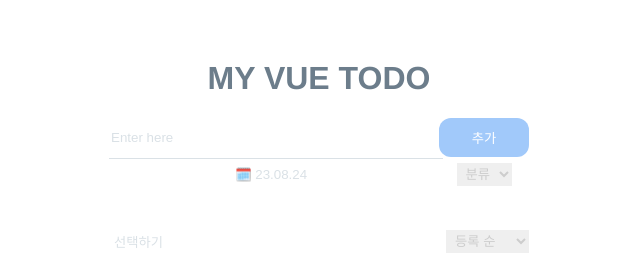
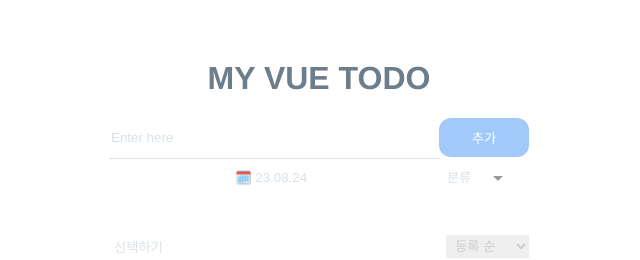
Before and after one commit to choi-hye-rin/vue-todolist, a Vue app: page / in a window 1280 px wide. Shown: the top 260 px of the page, without its empty margins (321-961 px from the left). Built offline with nearby package versions, Linux system fonts and the light colour scheme; data requests are answered from the project's data file.

Commit message:
fix: select를 multi select로 변경

```diff
--- /dev/null
+++ b/src/components/MultiSelectComponent.vue
@@ -0,0 +1,105 @@
+<template>
+  <div class="select-wrapper">
+    <MultiSelect
+      v-model="model2"
+      :placeholder="placeholder"
+      :options="itemList"
+      :searchable="true"
+      :allow-empty="false"
+      :height="300"
+      label="value"
+      track-by="value"
+      :preselect-first="false"
+      :select-label="null"
+      deselect-label="selected"
+    >
+    </MultiSelect>
+  </div>
+</template>
+
+<script>
+import MultiSelect from "vue-multiselect";
+
+export default {
+  name: "MultiSelectComponent",
+  props: {
+    value: {},
+    itemList: {
+      type: Array,
+    },
+    placeholder: {
+      type: String,
+    },
+  },
+  components: { MultiSelect },
+  data() {
+    return {
+      multiselectSelected: null,
+    };
+  },
+  computed: {
+    model2: {
+      get() {
+        return this.value;
+      },
+      set(value) {
+        this.$emit("input", value);
+      },
+    },
+  },
+};
+</script>
+
+<style src="vue-multiselect/dist/vue-multiselect.min.css"></style>
+<style lang="scss">
+.select-wrapper {
+  width: 80px;
+
+  .multiselect__tags {
+    border: none;
+  }
+
+  .multiselect__single {
+    color: #dae1e6;
+    font-size: 13px;
+  }
+
+  .multiselect__option {
+    font-size: 13px;
+    color: #6c7d8b;
+  }
+
+  .multiselect__option--highlight {
+    background-color: #a1c9fa;
+    color: white;
+  }
+
+  .multiselect__input {
+    font-size: 13px;
+    color: #dae1e6;
+
+    &::placeholder {
+      color: #dae1e6;
+    }
+  }
+
+  .multiselect__option--selected {
+    color: #6c7d8b;
+  }
+
+  .multiselect__option--selected {
+    background-color: #f3f3f3;
+  }
+
+  .multiselect__option--selected.multiselect__option--highlight:after,
+  .multiselect__option--selected:after {
+    content: none;
+    color: white;
+  }
+
+  .multiselect__placeholder {
+    font-size: 13px;
+    color: #dae1e6;
+  }
+}
+</style>
--- a/src/components/TodoInput.vue
+++ b/src/components/TodoInput.vue
@@ -16,11 +16,11 @@
       <input type="date" ref="date" class="date" v-model="todoDate" />
     </div>
     <div>
-      <Select
+      <MultiSelect
         :item-list="categoryList"
         v-model="selectedCategory"
         placeholder="분류"
-      />
+      ></MultiSelect>
     </div>
   </div>
 </template>
@@ -30,14 +30,16 @@ import dayjs from "dayjs";
 
 import Button from "./Button.vue";
 import Input from "./Input.vue";
-import Select from "./Select.vue";
+// import Select from "./Select.vue";
+import MultiSelect from "./MultiSelectComponent.vue";
 
 export default {
   name: "CreateTodo",
   components: {
     Button,
     Input,
-    Select,
+    // Select,
+    MultiSelect,
   },
   data() {
     return {
@@ -61,7 +63,7 @@ export default {
       }
       const id = `${Math.random()}${dayjs().format("YYMMDDHHmmss")}`;
       const category =
-        this.selectedCategory === "" ? "1" : this.selectedCategory;
+        this.selectedCategory.id === "" ? "1" : this.selectedCategory.id;
       const tempItem = {
         id,
         content: this.todoInput,
```
